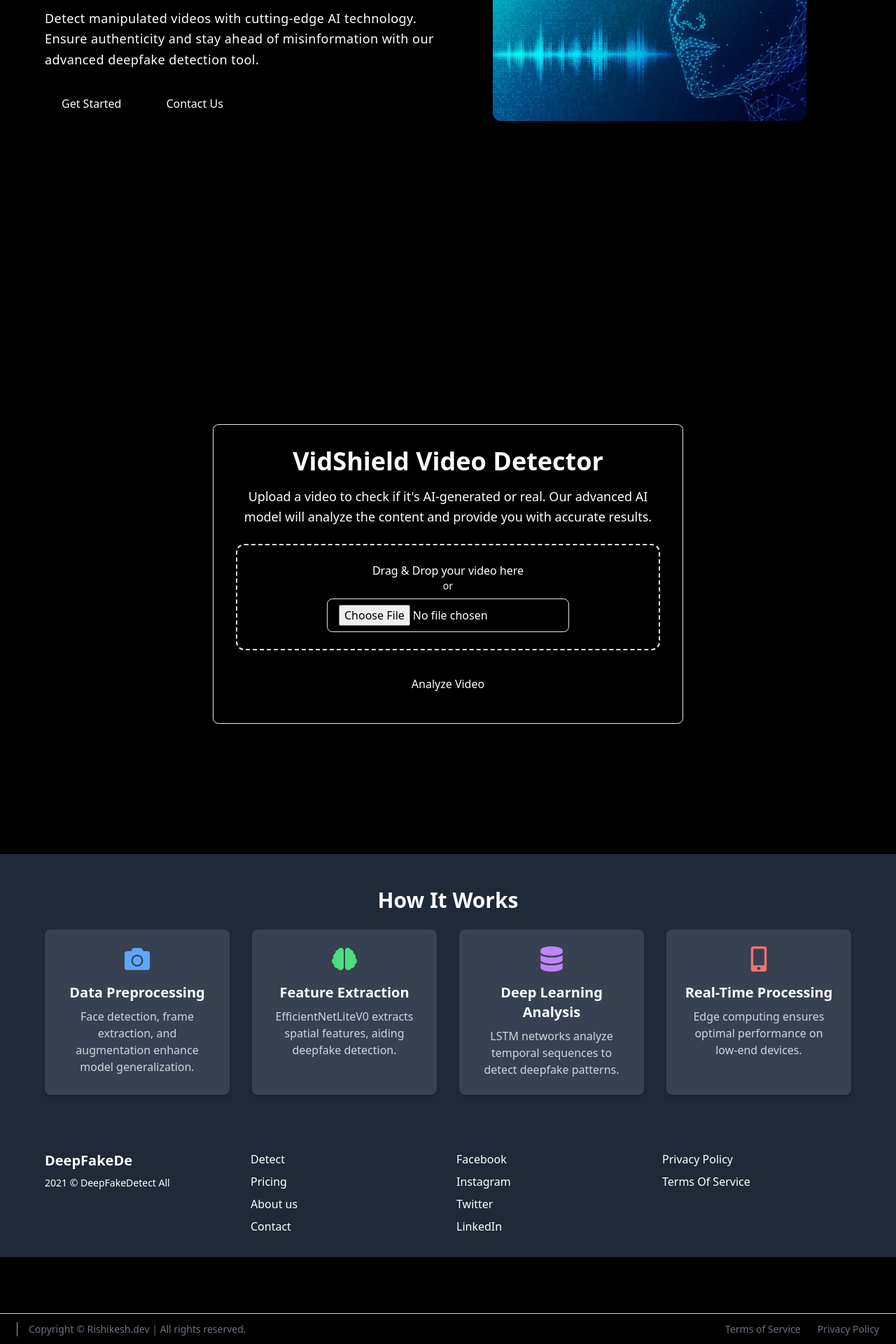
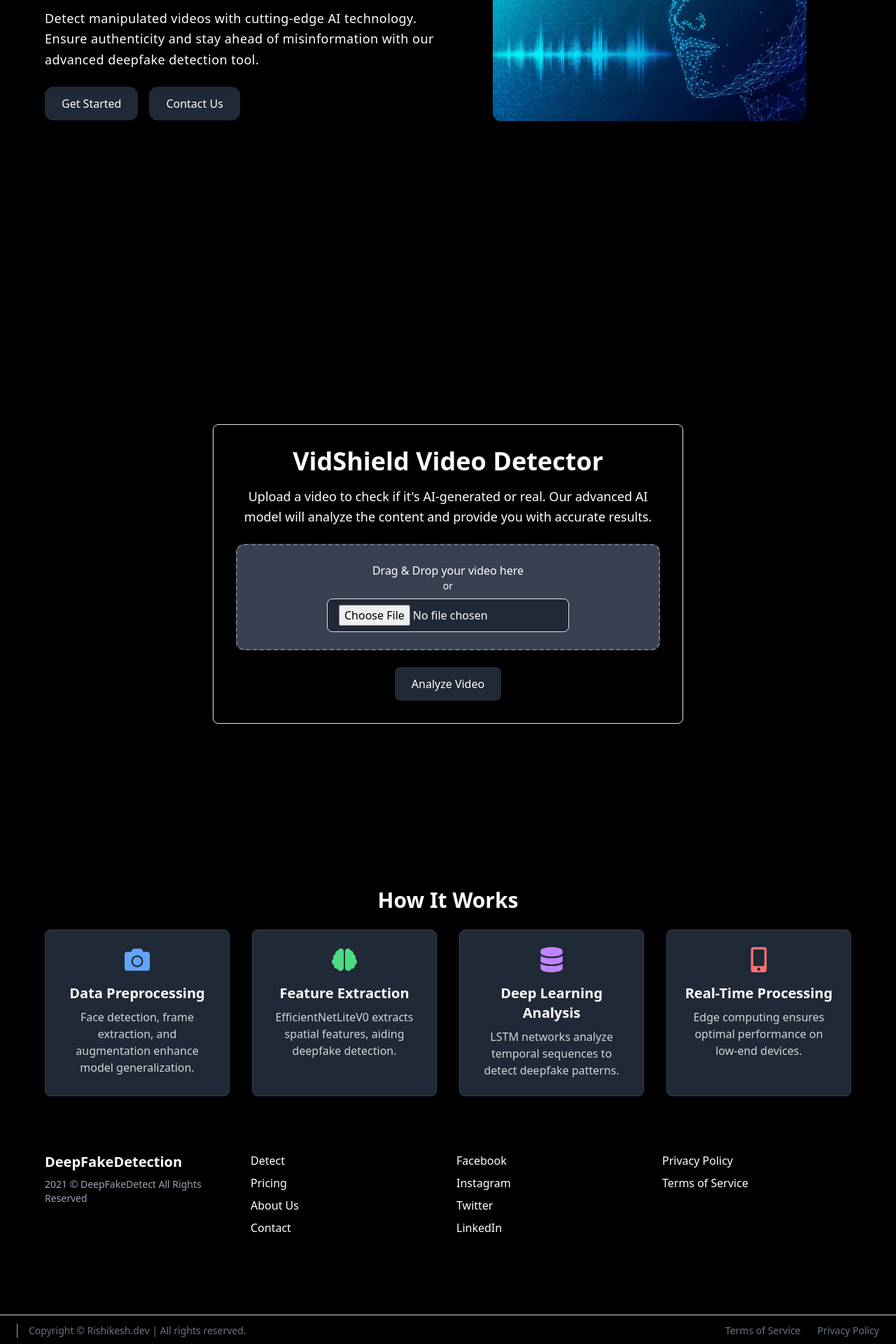
Before and after one commit to Aryanmons/Deep-fake-detection, a React (Create React App) app in the folder frontend/: page / in a window 1280 px wide. Shown: the part 380-2300 px from the top of the page at 70% size. Built offline with nearby package versions, Linux system fonts and the light colour scheme.

Commit message:
dark background css

```diff
--- a/frontend/src/components/AboveFooter.jsx
+++ b/frontend/src/components/AboveFooter.jsx
@@ -2,37 +2,43 @@ import React from "react";
 
 const AboveFooter = () => {
   return (
-    <div className="bg-gray-800 py-8 px-6 text-white">
+    <div className="bg-black py-8 px-6 text-white">
       <div className="max-w-6xl mx-auto grid grid-cols-1 sm:grid-cols-2 md:grid-cols-4 gap-6">
+
+        {/* Logo & Copyright */}
         <div>
-          <h2 className="text-xl font-bold">DeepFakeDe</h2>
-          <p className="mt-2 text-sm">2021 &copy; DeepFakeDetect All</p>
+          <h2 className="text-xl font-bold">DeepFakeDetection</h2>
+          <p className="mt-2 text-sm text-gray-400">2021 &copy; DeepFakeDetect All Rights Reserved</p>
         </div>
 
+        {/* Navigation Links */}
         <div>
           <ul className="space-y-2">
-            <li className="cursor-pointer hover:text-gray-400">Detect</li>
-            <li className="cursor-pointer hover:text-gray-400">Pricing</li>
-            <li className="cursor-pointer hover:text-gray-400">About us</li>
-            <li className="cursor-pointer hover:text-gray-400">Contact</li>
+            <li className="cursor-pointer hover:text-gray-300 transition-colors duration-300">Detect</li>
+            <li className="cursor-pointer hover:text-gray-300 transition-colors duration-300">Pricing</li>
+            <li className="cursor-pointer hover:text-gray-300 transition-colors duration-300">About Us</li>
+            <li className="cursor-pointer hover:text-gray-300 transition-colors duration-300">Contact</li>
           </ul>
         </div>
 
+        {/* Social Media Links */}
         <div>
           <ul className="space-y-2">
-            <li className="cursor-pointer hover:text-gray-400">Facebook</li>
-            <li className="cursor-pointer hover:text-gray-400">Instagram</li>
-            <li className="cursor-pointer hover:text-gray-400">Twitter</li>
-            <li className="cursor-pointer hover:text-gray-400">LinkedIn</li>
+            <li className="cursor-pointer hover:text-gray-300 transition-colors duration-300">Facebook</li>
+            <li className="cursor-pointer hover:text-gray-300 transition-colors duration-300">Instagram</li>
+            <li className="cursor-pointer hover:text-gray-300 transition-colors duration-300">Twitter</li>
+            <li className="cursor-pointer hover:text-gray-300 transition-colors duration-300">LinkedIn</li>
           </ul>
         </div>
 
+        {/* Legal Links */}
         <div>
           <ul className="space-y-2">
-            <li className="cursor-pointer hover:text-gray-400">Privacy Policy</li>
-            <li className="cursor-pointer hover:text-gray-400">Terms Of Service</li>
+            <li className="cursor-pointer hover:text-gray-300 transition-colors duration-300">Privacy Policy</li>
+            <li className="cursor-pointer hover:text-gray-300 transition-colors duration-300">Terms of Service</li>
           </ul>
         </div>
+
       </div>
     </div>
   );
--- a/frontend/src/components/HowItWorks.jsx
+++ b/frontend/src/components/HowItWorks.jsx
@@ -1,79 +1,52 @@
 import React from "react";
-
 import { FaCamera, FaBrain, FaMobileAlt, FaDatabase } from "react-icons/fa";
 
-
-
 const HowItWorks = () => {
-
   return (
-
-    <div className="bg-gray-800 py-12 px-6 text-white">
-
+    <div className="bg-black py-12 px-6 text-white">
       <div className="max-w-6xl mx-auto text-center">
-
         <h2 className="text-3xl font-bold mb-6">How It Works</h2>
 
         <div className="grid grid-cols-1 sm:grid-cols-2 md:grid-cols-4 gap-8">
-
-
-
-          <div className="p-6 bg-gray-700 rounded-lg shadow-md">
-
+          {/* Card 1 */}
+          <div className="p-6 bg-gray-800 border border-gray-700 rounded-lg shadow-md hover:bg-gray-700 transition-all duration-300">
             <FaCamera className="text-4xl mx-auto text-blue-400" />
-
-            <h3 className="text-xl font-semibold mt-4">Data Preprocessing</h3>
-
-            <p className="text-gray-300 mt-2">Face detection, frame extraction, and augmentation enhance model generalization.</p>
-
+            <h3 className="text-xl font-semibold mt-4 text-white">Data Preprocessing</h3>
+            <p className="text-gray-300 mt-2">
+              Face detection, frame extraction, and augmentation enhance model generalization.
+            </p>
           </div>
 
-
-
-          <div className="p-6 bg-gray-700 rounded-lg shadow-md">
-
+          {/* Card 2 */}
+          <div className="p-6 bg-gray-800 border border-gray-700 rounded-lg shadow-md hover:bg-gray-700 transition-all duration-300">
             <FaBrain className="text-4xl mx-auto text-green-400" />
-
-            <h3 className="text-xl font-semibold mt-4">Feature Extraction</h3>
-
-            <p className="text-gray-300 mt-2">EfficientNetLiteV0 extracts spatial features, aiding deepfake detection.</p>
-
+            <h3 className="text-xl font-semibold mt-4 text-white">Feature Extraction</h3>
+            <p className="text-gray-300 mt-2">
+              EfficientNetLiteV0 extracts spatial features, aiding deepfake detection.
+            </p>
           </div>
 
-
-
-          <div className="p-6 bg-gray-700 rounded-lg shadow-md">
-
+          {/* Card 3 */}
+          <div className="p-6 bg-gray-800 border border-gray-700 rounded-lg shadow-md hover:bg-gray-700 transition-all duration-300">
             <FaDatabase className="text-4xl mx-auto text-purple-400" />
-
-            <h3 className="text-xl font-semibold mt-4">Deep Learning Analysis</h3>
-
-            <p className="text-gray-300 mt-2">LSTM networks analyze temporal sequences to detect deepfake patterns.</p>
-
+            <h3 className="text-xl font-semibold mt-4 text-white">Deep Learning Analysis</h3>
+            <p className="text-gray-300 mt-2">
+              LSTM networks analyze temporal sequences to detect deepfake patterns.
+            </p>
           </div>
 
-
-
-          <div className="p-6 bg-gray-700 rounded-lg shadow-md">
-
+          {/* Card 4 */}
+          <div className="p-6 bg-gray-800 border border-gray-700 rounded-lg shadow-md hover:bg-gray-700 transition-all duration-300">
             <FaMobileAlt className="text-4xl mx-auto text-red-400" />
-
-            <h3 className="text-xl font-semibold mt-4">Real-Time Processing</h3>
-
-            <p className="text-gray-300 mt-2">Edge computing ensures optimal performance on low-end devices.</p>
-
+            <h3 className="text-xl font-semibold mt-4 text-white">Real-Time Processing</h3>
+            <p className="text-gray-300 mt-2">
+              Edge computing ensures optimal performance on low-end devices.
+            </p>
           </div>
-
         </div>
-
       </div>
-
     </div>
-
   );
-
 };
 
-
-
 export default HowItWorks;
--- a/frontend/src/components/Landing.jsx
+++ b/frontend/src/components/Landing.jsx
@@ -8,7 +8,7 @@ const Landing = ({ uploadSectionRef }) => {
   };
 
   return (
-    <div className="min-h-screen flex items-center justify-center px-10">
+    <div className="min-h-screen flex items-center justify-center px-10 bg-black text-white">
       {/* Hero Section */}
       <div className="flex flex-col md:flex-row items-center w-full max-w-6xl">
         {/* Left Content */}
@@ -23,13 +23,13 @@ const Landing = ({ uploadSectionRef }) => {
           {/* CTA Buttons */}
           <div className="flex space-x-4 justify-center md:justify-start">
             <button
-              className="px-6 py-3 rounded-xl shadow-md transition font-medium"
+              className="px-6 py-3 rounded-xl bg-gray-800 hover:bg-gray-700 shadow-md transition font-medium"
               onClick={scrollToUpload}
             >
               Get Started
             </button>
             <NavLink to="/contact">
-              <button className="px-6 py-3 rounded-xl shadow-md transition font-medium">
+              <button className="px-6 py-3 rounded-xl bg-gray-800 hover:bg-gray-700 shadow-md transition font-medium">
                 Contact Us
               </button>
             </NavLink>
--- a/frontend/src/pages/About.jsx
+++ b/frontend/src/pages/About.jsx
@@ -3,8 +3,8 @@ import a3 from "../assets/a3.jpg";
 
 const About = () => {
   return (
-    <div className="flex flex-col items-center justify-center min-h-screen px-6 py-20 bg-gray-900 text-white">
-      <div className="bg-gray-800 p-8 rounded-lg shadow-lg max-w-4xl w-full text-center">
+    <div className="flex flex-col items-center justify-center min-h-screen px-6 py-20 bg-black text-white">
+      <div className="bg-gray-700 p-8 rounded-lg shadow-lg max-w-4xl w-full text-center">
         {/* Image */}
         <img
           src={a3}
@@ -13,9 +13,7 @@ const About = () => {
         />
 
         {/* Title */}
-        <h1 className="text-4xl font-bold text-blue-400 mb-4">
-          About Deepfake Video Detector
-        </h1>
+        <h1 className="text-4xl font-bold mb-4">About Deepfake Video Detector</h1>
 
         {/* Description */}
         <p className="text-gray-300 text-lg leading-relaxed">
@@ -25,18 +23,19 @@ const About = () => {
         </p>
 
         {/* How It Works Section */}
-        <div className="mt-6 border-t border-gray-600 pt-6">
-          <h2 className="text-2xl font-semibold text-blue-400">How It Works</h2>
+        <div className="mt-6 border-t border-gray-500 pt-6">
+          <h2 className="text-2xl font-semibold">How It Works</h2>
           <p className="text-gray-300 text-lg leading-relaxed mt-2">
-            Our model leverages deep learning architectures like <span className="font-bold text-white">ResNeXt</span> and
-            <span className="font-bold text-white"> LSTM</span> to analyze video frames, detect synthetic modifications,
+            Our model leverages deep learning architectures like{" "}
+            <span className="font-bold text-white">ResNeXt</span> and{" "}
+            <span className="font-bold text-white">LSTM</span> to analyze video frames, detect synthetic modifications,
             and generate accurate predictions. It has been trained on diverse datasets to improve reliability and precision.
           </p>
         </div>
 
         {/* Mission Section */}
-        <div className="mt-6 border-t border-gray-600 pt-6">
-          <h2 className="text-2xl font-semibold text-blue-400">Our Mission</h2>
+        <div className="mt-6 border-t border-gray-500 pt-6">
+          <h2 className="text-2xl font-semibold">Our Mission</h2>
           <p className="text-gray-300 text-lg leading-relaxed mt-2">
             By integrating this technology, we aim to assist journalists, researchers, and the general public in
             identifying manipulated media and ensuring the authenticity of digital content.
--- a/frontend/src/pages/Contact.jsx
+++ b/frontend/src/pages/Contact.jsx
@@ -17,11 +17,11 @@ const teamMembers = [
 
 const Contact = () => {
     return (
-        <div className="min-h-screen flex flex-col items-center justify-center px-6 py-20 bg-gray-900 text-white">
+        <div className="min-h-screen flex flex-col items-center justify-center px-6 py-20 bg-black text-white">
 
             {/* Contact Form Section */}
-            <div className="bg-gray-800 p-8 rounded-lg shadow-lg w-full max-w-lg text-center mb-12">
-                <h2 className="text-3xl font-bold text-blue-400">Contact Us</h2>
+            <div className="bg-gray-700 p-8 rounded-lg shadow-lg w-full max-w-lg text-center mb-12">
+                <h2 className="text-3xl font-bold mb-4">Contact Us</h2>
                 <p className="text-gray-300 mb-6">
                     Have any questions or feedback? Fill out the form below, and we’ll get back to you soon!
                 </p>
@@ -29,24 +29,24 @@ const Contact = () => {
                     <input
                         type="text"
                         placeholder="Name"
-                        className="w-full p-3 bg-gray-700 border border-gray-600 rounded-lg text-white placeholder-gray-400 focus:ring-2 focus:ring-blue-500"
+                        className="w-full p-3 bg-gray-600 border border-gray-500 rounded-lg text-white placeholder-gray-400 focus:ring-2 focus:ring-gray-400"
                         required
                     />
                     <input
                         type="email"
                         placeholder="Email"
-                        className="w-full p-3 bg-gray-700 border border-gray-600 rounded-lg text-white placeholder-gray-400 focus:ring-2 focus:ring-blue-500"
+                        className="w-full p-3 bg-gray-600 border border-gray-500 rounded-lg text-white placeholder-gray-400 focus:ring-2 focus:ring-gray-400"
                         required
                     />
                     <textarea
                         placeholder="Message"
-                        className="w-full p-3 bg-gray-700 border border-gray-600 rounded-lg text-white placeholder-gray-400 focus:ring-2 focus:ring-blue-500"
+                        className="w-full p-3 bg-gray-600 border border-gray-500 rounded-lg text-white placeholder-gray-400 focus:ring-2 focus:ring-gray-400"
                         rows="4"
                         required
                     ></textarea>
                     <button
                         type="submit"
-                        className="w-full bg-blue-500 text-white p-3 rounded-lg shadow-md hover:bg-blue-600 transition"
+                        className="w-full bg-gray-900 text-white p-3 rounded-lg shadow-md hover:bg-gray-800 transition"
                     >
                         Send Message
                     </button>
@@ -54,17 +54,17 @@ const Contact = () => {
             </div>
 
             {/* Team Members Section */}
-            <h2 className="text-3xl font-bold text-blue-400 mb-8">Meet Our Team</h2>
+            <h2 className="text-3xl font-bold mb-8">Meet Our Team</h2>
             <div className="grid grid-cols-1 sm:grid-cols-2 md:grid-cols-3 gap-8 w-full max-w-5xl">
                 {teamMembers.map((member, index) => (
                     <div
                         key={index}
-                        className="bg-gray-800 p-6 rounded-lg shadow-lg flex flex-col items-center text-center transition-transform duration-300 hover:scale-105 border border-gray-700"
+                        className="bg-gray-700 p-6 rounded-lg shadow-lg flex flex-col items-center text-center transition-transform duration-300 hover:scale-105 border border-gray-600"
                     >
                         <img
                             src={member.image}
                             alt={member.name}
-                            className="w-24 h-24 rounded-full mb-3 shadow-md object-cover border-2 border-blue-400"
+                            className="w-24 h-24 rounded-full mb-3 shadow-md object-cover border-2 border-gray-500"
                         />
                         <h3 className="text-xl font-semibold text-white">{member.name}</h3>
                         <p className="text-gray-400 text-sm">{member.description}</p>
--- a/frontend/src/pages/Home.jsx
+++ b/frontend/src/pages/Home.jsx
@@ -8,7 +8,7 @@ const Home = () => {
   const uploadSectionRef = useRef(null); // Reference for the upload section
 
   return (
-    <div className="min-h-screen">
+    <div className="min-h-screen bg-black text-white">
       {/* Landing Section */}
       <Landing uploadSectionRef={uploadSectionRef} />
 
@@ -22,26 +22,29 @@ const Home = () => {
           </p>
 
           {/* File Upload Section */}
-          <div className="w-full p-6 border-dashed border-2 rounded-xl text-center cursor-pointer hover:bg-opacity-75 transition">
+          <div className="w-full p-6 bg-gray-700 border-dashed border-2 border-gray-500 rounded-xl text-center cursor-pointer hover:bg-gray-600 transition">
             <p className="font-medium">Drag & Drop your video here</p>
             <p className="text-sm">or</p>
             <input
               type="file"
               accept="video/*"
-              className="mt-2 px-4 py-2 border rounded-lg cursor-pointer"
+              className="mt-2 px-4 py-2 border rounded-lg cursor-pointer bg-gray-800 text-white"
               onChange={(e) => setFile(e.target.files[0])}
             />
             {file && <p className="text-sm mt-2 font-semibold">Selected: {file.name}</p>}
           </div>
 
           {/* Analyze Button */}
-          <button className="mt-6 px-6 py-3 rounded-lg font-medium shadow-md transition">
+          <button className="mt-6 px-6 py-3 bg-gray-800 rounded-lg font-medium text-white shadow-md hover:bg-gray-700 transition">
             Analyze Video
           </button>
         </div>
       </div>
 
+      {/* How It Works */}
       <HowItWorks />
+
+      {/* Footer */}
       <AboveFooter />
     </div>
   );
```
